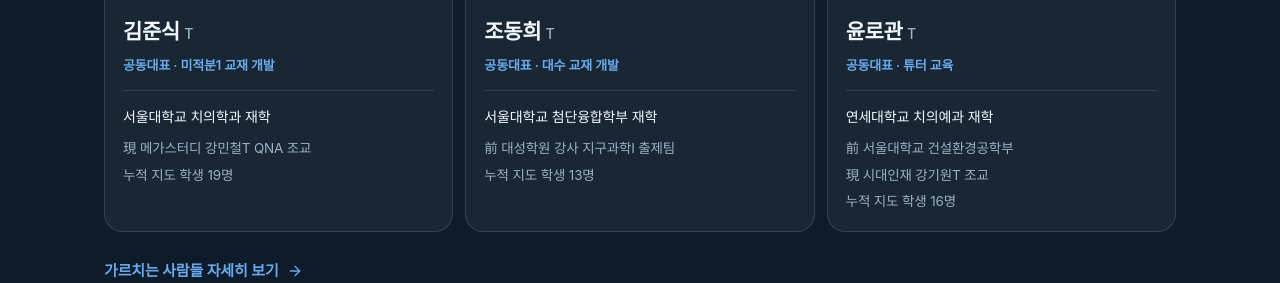
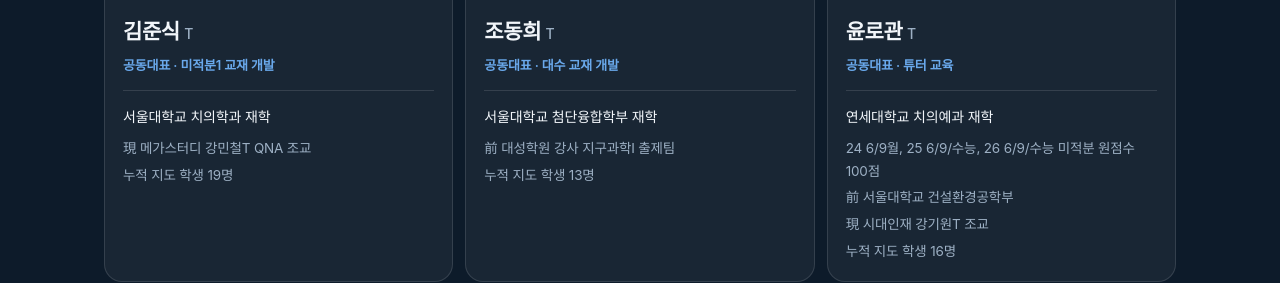
Before and after one commit to youn-ttunttun/doganitang, a React (Vite) app: page / in a window 1280 px wide. Shown: the part 3840-4123 px from the top of the page. Built offline with nearby package versions, Linux system fonts and the light colour scheme; no server answers; the database is empty; a web font is replaced by a local one.

Commit message:
Add Yoon's perfect calculus exam scores to profile

```diff
--- a/src/content.ts
+++ b/src/content.ts
@@ -113,7 +113,7 @@ export const leads: Teacher[] = [
     name: '윤로관',
     role: '공동대표 · 튜터 교육',
     school: '연세대학교 치의예과 재학',
-    lines: ['前 서울대학교 건설환경공학부', '現 시대인재 강기원T 조교', '누적 지도 학생 16명'],
+    lines: ['24 6/9월, 25 6/9/수능, 26 6/9/수능 미적분 원점수 100점', '前 서울대학교 건설환경공학부', '現 시대인재 강기원T 조교', '누적 지도 학생 16명'],
   },
 ]
 
```
